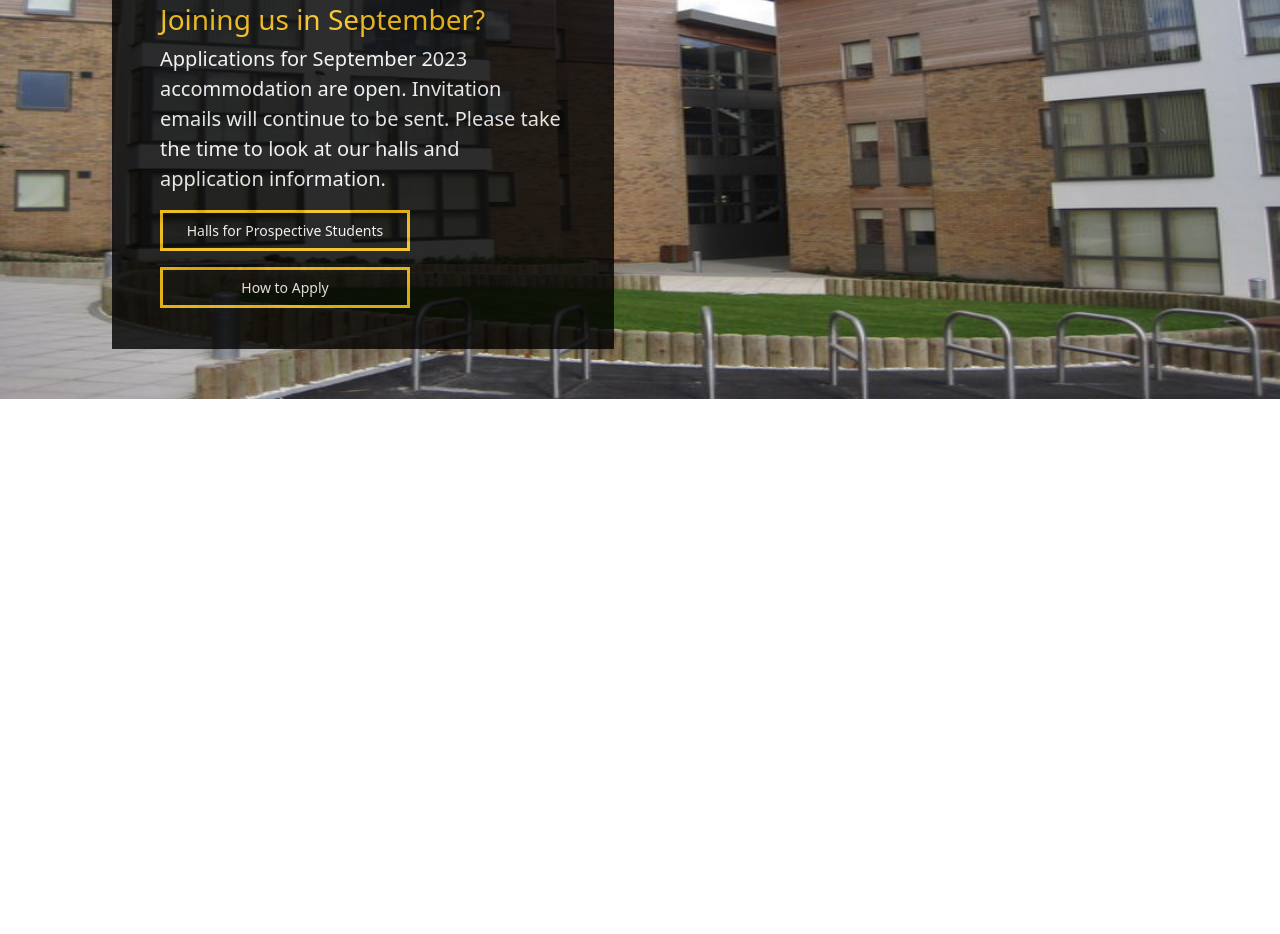
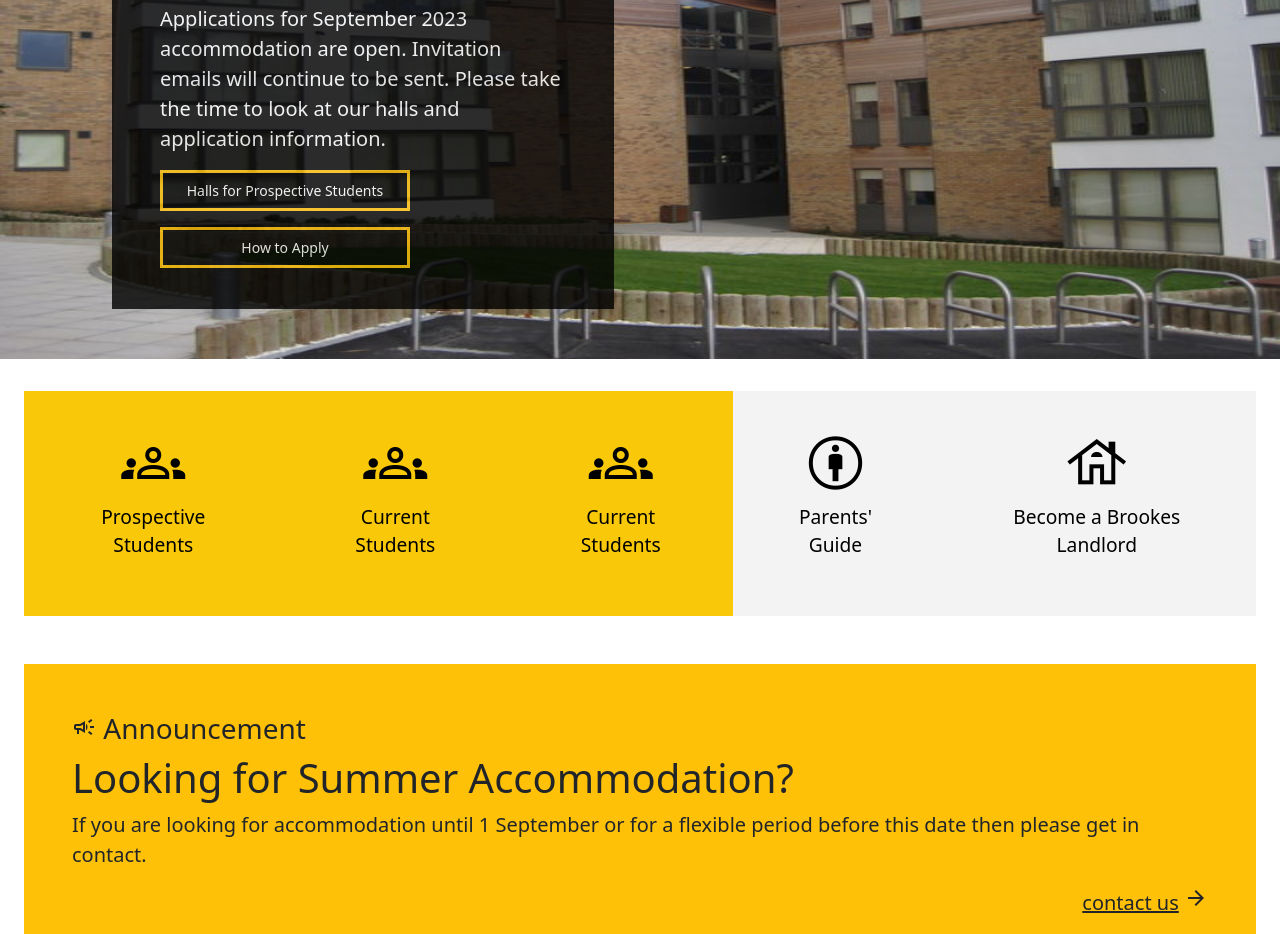
Before and after one commit to ademoyewabimpe/Brookes-BS5, a plain HTML site: page index.html in a window 1280 px wide. Shown: the part 356-1290 px from the top of the page. Before the commit the page ends 800 px from the top, so only its background shows below. Drawn offline with nearby package versions, Linux system fonts and the light colour scheme.

Commit message:
Brookes update

```diff
--- a/index.html
+++ b/index.html
@@ -1,18 +1,19 @@
 <!DOCTYPE html>
-<html>
+ <html>
     <head>
         <title>Brookes BS5</title>
         <meta charset="utf-8">
         <meta name="viewport" content="width=device-width, initial-scale=1">
         <link rel="stylesheet" href="styling.css">
         <script src="https://kit.fontawesome.com/1060f91b4f.js" crossorigin="anonymous"></script>
+        <link rel="stylesheet" href="https://fonts.googleapis.com/css2?family=Material+Symbols+Outlined:opsz,wght,FILL,GRAD@20..48,100..700,0..1,-50..200" />
         <link href="https://cdn.jsdelivr.net/npm/bootstrap@5.2.3/dist/css/bootstrap.min.css" rel="stylesheet">
         <script src="https://cdn.jsdelivr.net/npm/bootstrap@5.2.3/dist/js/bootstrap.bundle.min.js"></script>
     </head>
     <body>
         <nav class="navbar navbar-expand-sm fixed-top text-bg-light">
             <div class="container-fluid">
-                <a href="#" class="navbar-brand p-3">
+                <a href="#" class="navbar-brand p-3 navA">
                     <img src="brookeslogo.svg" alt="brookeslogo" height="70px" width="100%">
                 </a>
                 <ul class="navbar-nav">
@@ -47,7 +48,7 @@
             </div>
         </nav>
 
-        <nav class="navbar navbar-expand-sm nav3 ">
+        <!-- <nav class="navbar navbar-expand-sm nav3 ">
             <div class="container-fluid ">
                     <ul class="navbar-nav direct">
                         <li class="nav-item dropdown">
@@ -59,7 +60,7 @@
                                 <a href="#" class="dropdown-item">Halls for Prospective students</a>
                                 <a href="#" class="dropdown-item">How to apply</a>
                                 <a href="#" class="dropdown-item">Living in halls</a>
-                                <a href="#" class="dropdown-item">Courses with specific Accommodations</a>
+                                <a href="#" class="dropdown-item text-wrap">Courses with specific Accommodations</a>
                                 <a href="#" class="dropdown-item">Moving in</a>
                                 <a href="#" class="dropdown-item">Accomodation fees</a>
                             </div>
@@ -72,9 +73,9 @@
                             <div class="dropdown-menu nav3 rounded-0">
                                 <a href="#" class="dropdown-item"><strong>Current Students</strong></a>
                                 <a href="#" class="dropdown-item">Halls for Current students</a>
-                                <a href="#" class="dropdown-item">Shared Houses for Current Students</a>
+                                <a href="#" class="dropdown-item text-wrap">Shared Houses for Current Students</a>
                                 <a href="#" class="dropdown-item">Getting advise</a>
-                                <a href="#" class="dropdown-item">Options for swapping,leaving and summer accomodation</a>
+                                <a href="#" class="dropdown-item text-wrap">Options for swapping,leaving and summer accomodation</a>
                                 <a href="#" class="dropdown-item">Finding other accomodation</a>
                             </div>
                         </li>
@@ -87,14 +88,14 @@
                                 <a href="#" class="dropdown-item"><strong>Policies and Contracts</strong></a>
                                 <a href="#" class="dropdown-item">Contracts and Regulations</a>
                                 <a href="#" class="dropdown-item">Allocation Policies</a>
-                                <a href="#" class="dropdown-item">Accommodation compliants procedure</a>
+                                <a href="#" class="dropdown-item text-wrap">Accommodation compliants procedure</a>
                             </div>
                         </li>
                         <li><a href="#PGA" class="pe-3">Parents' Guide to Accomodation</a></li>
                         <li><a href="#PGA">Brookes Landlords</a></li>
                     </ul>
             </div>
-        </nav>
+        </nav> -->
 
         <div class="container-fluid d-flex banner-image">
             <div class="text-light p-5 banner-text fs-5">
@@ -108,5 +109,67 @@
                 <p><a href="#" class="border border-warning border-3">How to Apply</a></p>
             </div>
         </div>
+
+        <div class="container-fluid pe-4 ps-4">
+            <div class="d-md-flex justify-content-between text-center">
+                <a href="#" class="flex-item">
+                    <p> <span class="material-symbols-outlined">
+                            groups
+                        </span><br>
+                        Prospective Students
+                    </p>
+                </a>
+                <a href="#" class="flex-item">
+                    <p> <span class="material-symbols-outlined">
+                            groups
+                        </span> <br>
+                            Current Students
+                    </p>
+                </a>
+                <a href="#" class="flex-item">
+                    <p> <span class="material-symbols-outlined">
+                            groups
+                        </span> <br>
+                            Current Students
+                    </p>
+                </a>
+                <a href="#" class="flex-block flex-item">
+                    <p><span class="material-symbols-outlined">
+                        attribution
+                        </span><br>
+                        Parents' Guide
+                    </p>
+                </a>
+                <a href="#" class="flex-block flex-item">
+                    <p><span class="material-symbols-outlined">
+                        house
+                        </span><br>
+                        Become a Brookes
+                        Landlord
+                    </p>
+                </a>
+            </div>
+        </div>
+        <div class="container-fluid pe-4 ps-4">
+            <div class="bg-warning mt-5 p-5 fs-5">
+                <h3>
+                    <span class="material-symbols-outlined">
+                        campaign
+                    </span>
+                    Announcement
+                </h3>
+                <h1>Looking for Summer Accommodation?</h1>
+                <p>
+                    If you are looking for accommodation until 1 September or
+                     for a flexible period before this date then please get in contact.
+                </p>
+                <p class="float-end">
+                    <a href="#" class="text-body">contact us</a>
+                    <span class="material-symbols-outlined">
+                        arrow_forward
+                    </span>
+                </p>
+            </div>
+        </div>
     </body>
 </html>
--- a/styling.css
+++ b/styling.css
@@ -1,8 +1,8 @@
-a {
+.navA a {
     text-decoration: none !important;
     color: black !important;
 }
-a:hover{
+.navA a:hover{
     text-decoration: underline !important;
     color: black !important;
 }
@@ -67,3 +67,28 @@ a:hover{
 .banner-text a:hover{
     border:3px solid grey !important;
 }
+
+.flex-item{
+    /* width: 18%; */
+    flex-wrap: wrap;
+    margin-top: 2rem;
+    display: block;
+    font-size: 1.2rem;
+    padding: 2.5rem;
+    background-color: #f9c909;
+    color: black;
+    text-decoration: none;
+}
+.flex-item a:hover{
+    text-decoration: none !important;
+}
+.flex-item span{
+    font-size: 4rem;
+}
+.flex-block{
+    background-color: #f3f3f3;
+}
+.flex-item:hover{
+    background-color:  #363636;
+    color: #fff;
+}
```
